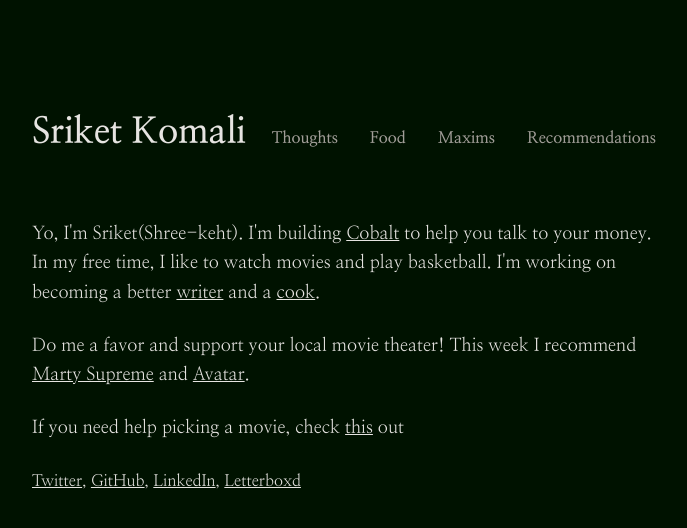
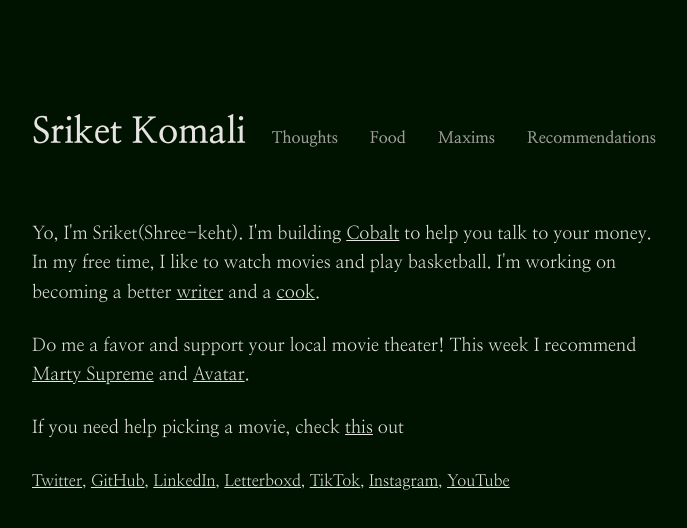
Before and after one commit to Sriketk/portfolio, a Next.js app: page / in a window 1280 px wide. Shown: the top 528 px of the page, without its empty margins (296-983 px from the left). Built offline with nearby package versions, Linux system fonts and the light colour scheme.

Commit message:
added more socials

```diff
--- a/app/page.tsx
+++ b/app/page.tsx
@@ -98,6 +98,33 @@ export default function Home() {
             >
               Letterboxd
             </Link>
+            ,{" "}
+            <Link
+              href="https://www.tiktok.com/@sriketk"
+              target="_blank"
+              rel="noopener noreferrer"
+              className="underline"
+            >
+              TikTok
+            </Link>
+            ,{" "}
+            <Link
+              href="https://www.instagram.com/sriket.finance/"
+              target="_blank"
+              rel="noopener noreferrer"
+              className="underline"
+            >
+              Instagram
+            </Link>
+            ,{" "}
+            <Link
+              href="https://www.youtube.com/@SriketFinance"
+              target="_blank"
+              rel="noopener noreferrer"
+              className="underline"
+            >
+              YouTube
+            </Link>
           </p>
         </div>
       </section>
```
